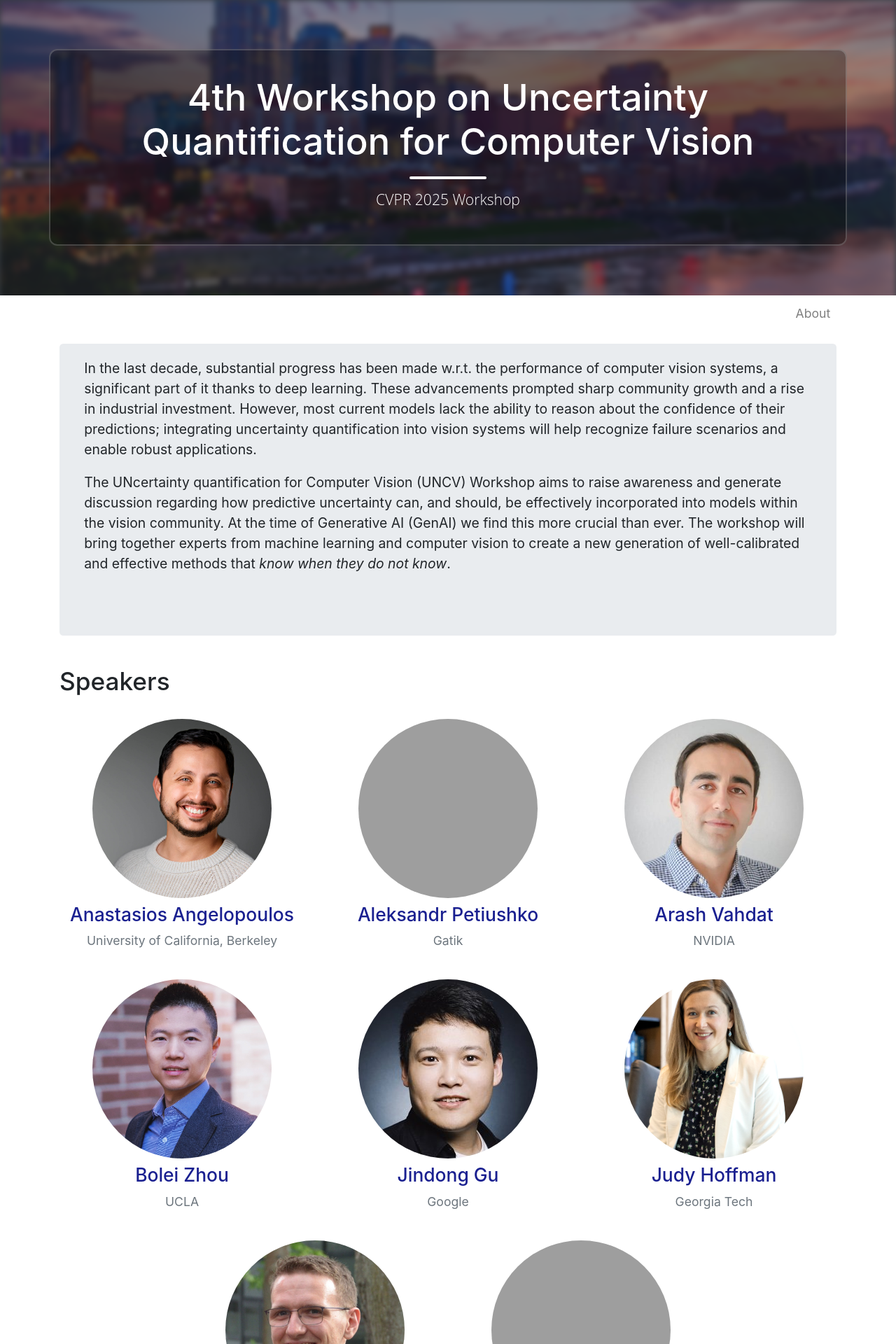
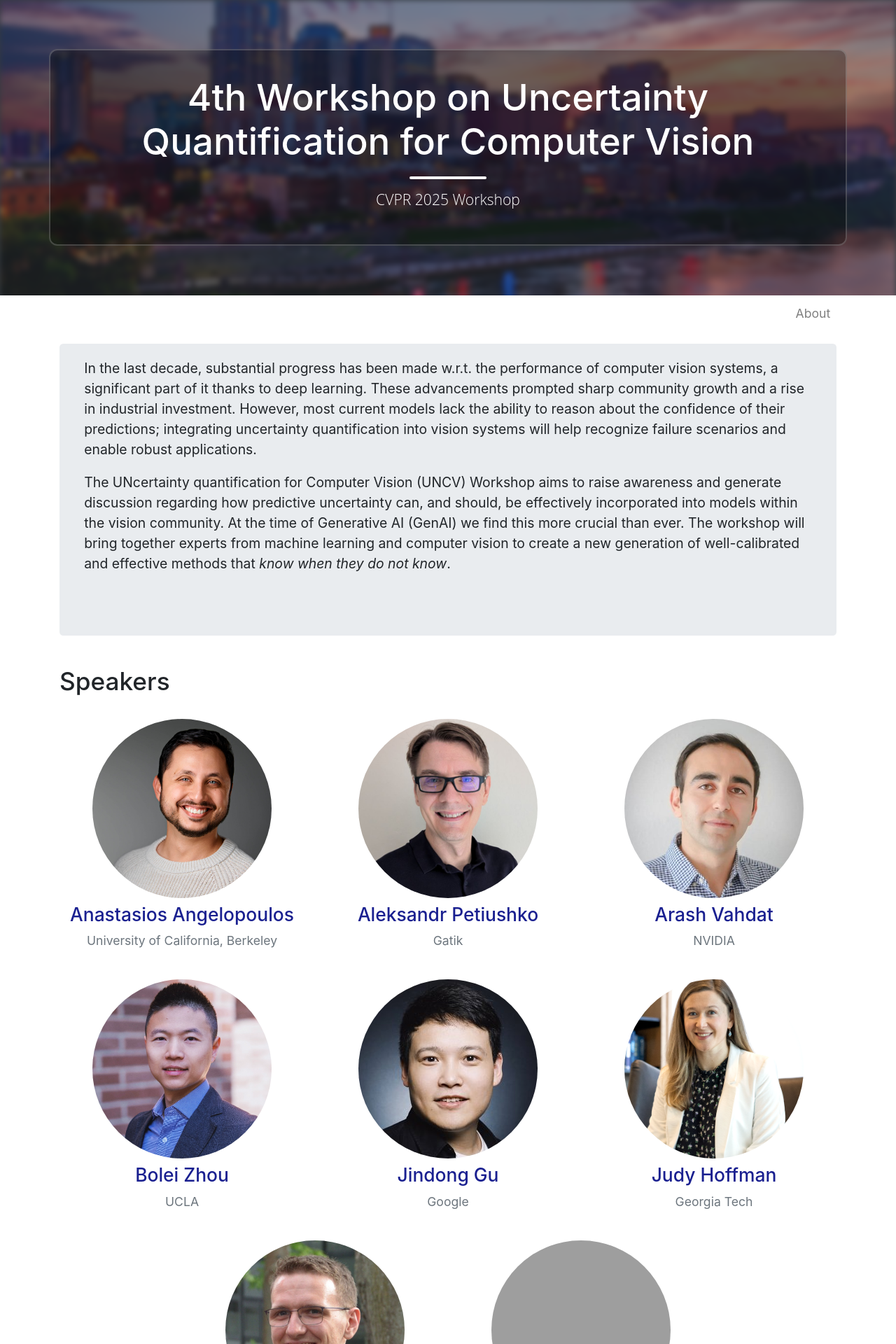
Before and after one commit to Uncertainty-CV/2025, a Jekyll site: the page built from index.html, in a window 1280 px wide. Shown: the top 1920 px of the page at 70% size. Built offline with Jekyll 4.4.1, drawn with Linux system fonts in a browser that asks for light colours.

Commit message:
update speakers

```diff
--- a/_data/speakers.yml
+++ b/_data/speakers.yml
@@ -7,7 +7,7 @@
 - name: Aleksandr Petiushko
   affiliation: Gatik
   abstract: TBA
-  img: alekandr.png
+  img: aleksandr.png
   url: "https://petiushko.info/"
 
 - name: Arash Vahdat
```
